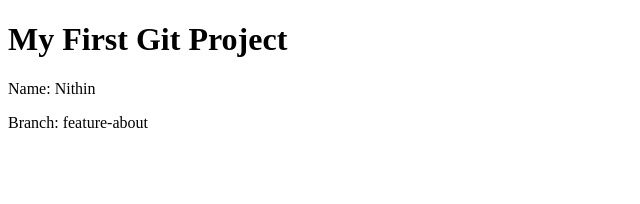
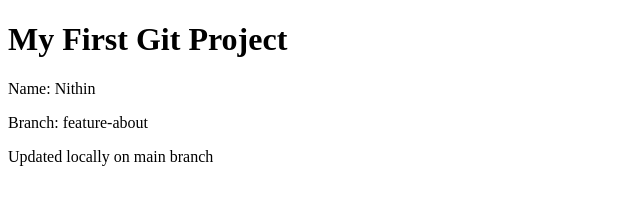
Before and after one commit to nithin2228/git-demo, a plain HTML site: page index.html in a window 1280 px wide. Shown: the whole page, without its empty margins (0-640 px from the left). Drawn offline with Linux system fonts and the light colour scheme.

Commit message:
addded updated profile

```diff
--- a/index.html
+++ b/index.html
@@ -7,6 +7,8 @@
   <h1>My First Git Project</h1>
   <p>Name: Nithin</p>
   <p>Branch: feature-about</p>
+  <p>Updated locally on main branch</p>
+
 
 </body>
 </html>
```
